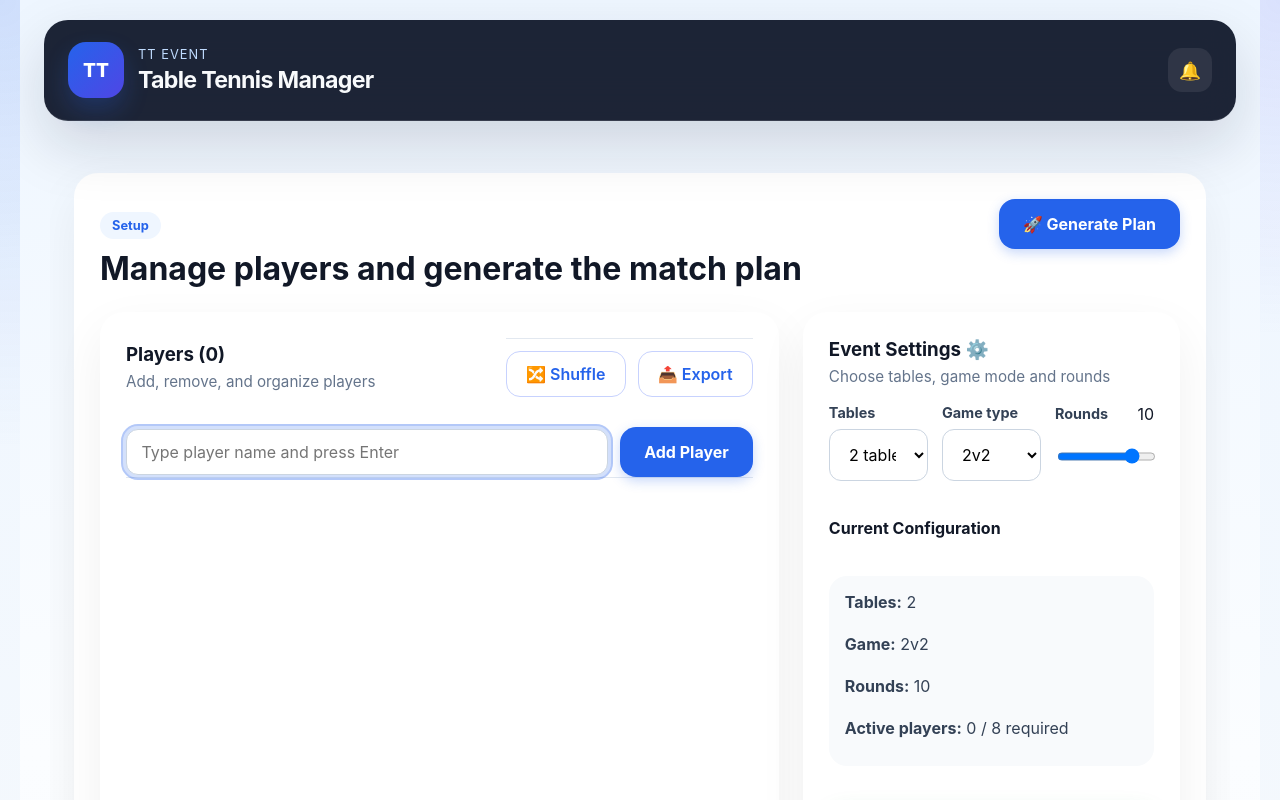
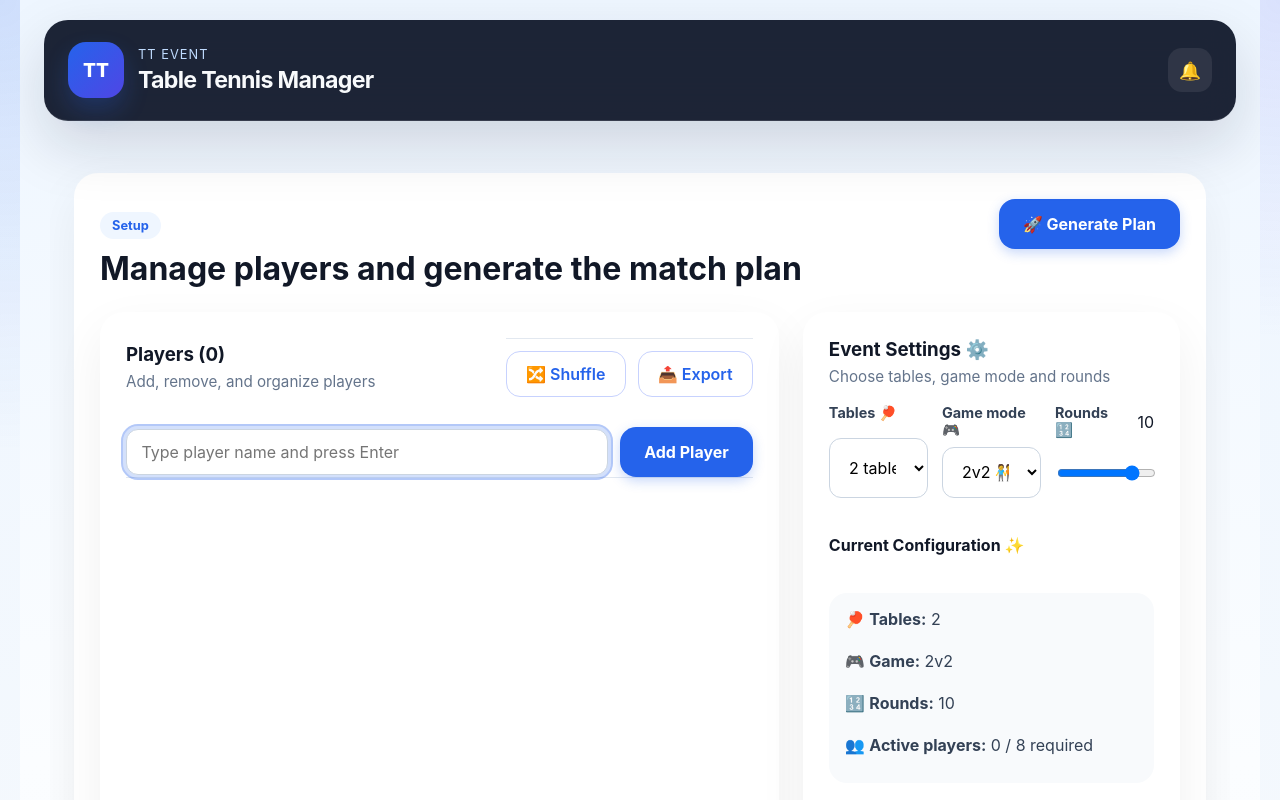
Before and after one commit to HEHEHEHEHE21929/table-tennis-app, a React (Vite) app: page /setup in a window 1280 px wide. Shown: the top 800 px of the page. Built offline with nearby package versions, Linux system fonts and the light colour scheme.

Commit message:
Navigate to current match after schedule generation and add emoji labels to setup summary

```diff
--- a/src/pages/SetupPage.tsx
+++ b/src/pages/SetupPage.tsx
@@ -64,7 +64,7 @@ export default function SetupPage({ eventManager }: Props) {
     }
     eventManager.generateSchedule();
     showToast('Schedule generated successfully!', 'success');
-    setTimeout(() => navigate('/schedule'), 0);
+    setTimeout(() => navigate('/current'), 0);
   };
 
   const handleRegenerateFromCurrent = () => {
@@ -215,7 +215,7 @@ export default function SetupPage({ eventManager }: Props) {
           <div className="settings-card success-box">
             <div className="settings-options">
               <div className="settings-field">
-                <label htmlFor="tables">Tables</label>
+                <label htmlFor="tables">Tables 🏓</label>
                 <select
                   id="tables"
                   value={settings.numTables}
@@ -227,20 +227,20 @@ export default function SetupPage({ eventManager }: Props) {
               </div>
 
               <div className="settings-field">
-                <label htmlFor="gameType">Game type</label>
+                <label htmlFor="gameType">Game mode 🎮</label>
                 <select
                   id="gameType"
                   value={settings.teamSize}
                   onChange={(event) => handleSettingsChange({ teamSize: Number(event.target.value) as 1 | 2 })}
                 >
-                  <option value={1}>1v1</option>
-                  <option value={2}>2v2</option>
+                  <option value={1}>1v1 🤜🤛</option>
+                  <option value={2}>2v2 🧑‍🤝‍🧑</option>
                 </select>
               </div>
 
               <div className="settings-field">
                 <div className="settings-field-row">
-                  <label htmlFor="rounds">Rounds</label>
+                  <label htmlFor="rounds">Rounds 🔢</label>
                   <span>{settings.numRounds}</span>
                 </div>
                 <input
@@ -254,12 +254,12 @@ export default function SetupPage({ eventManager }: Props) {
               </div>
             </div>
 
-            <h4>Current Configuration</h4>
+            <h4>Current Configuration ✨</h4>
             <div className="settings-info compact-summary">
-              <p><strong>Tables:</strong> {settings.numTables}</p>
-              <p><strong>Game:</strong> {settings.teamSize}v{settings.teamSize}</p>
-              <p><strong>Rounds:</strong> {settings.numRounds}</p>
-              <p><strong>Active players:</strong> {activePlayers.length} / {requiredPlayers} required</p>
+              <p>🏓 <strong>Tables:</strong> {settings.numTables}</p>
+              <p>🎮 <strong>Game:</strong> {settings.teamSize}v{settings.teamSize}</p>
+              <p>🔢 <strong>Rounds:</strong> {settings.numRounds}</p>
+              <p>👥 <strong>Active players:</strong> {activePlayers.length} / {requiredPlayers} required</p>
             </div>
 
             <div className="settings-actions">
```
